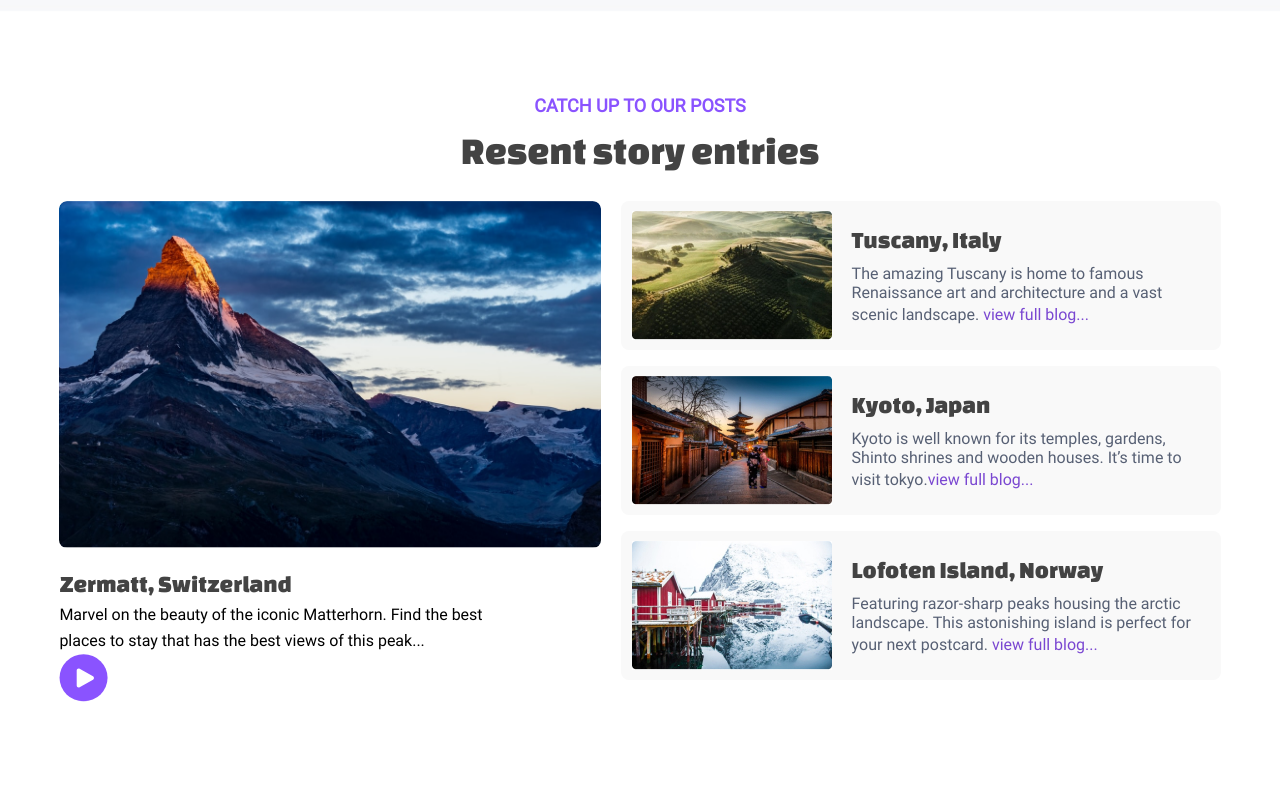
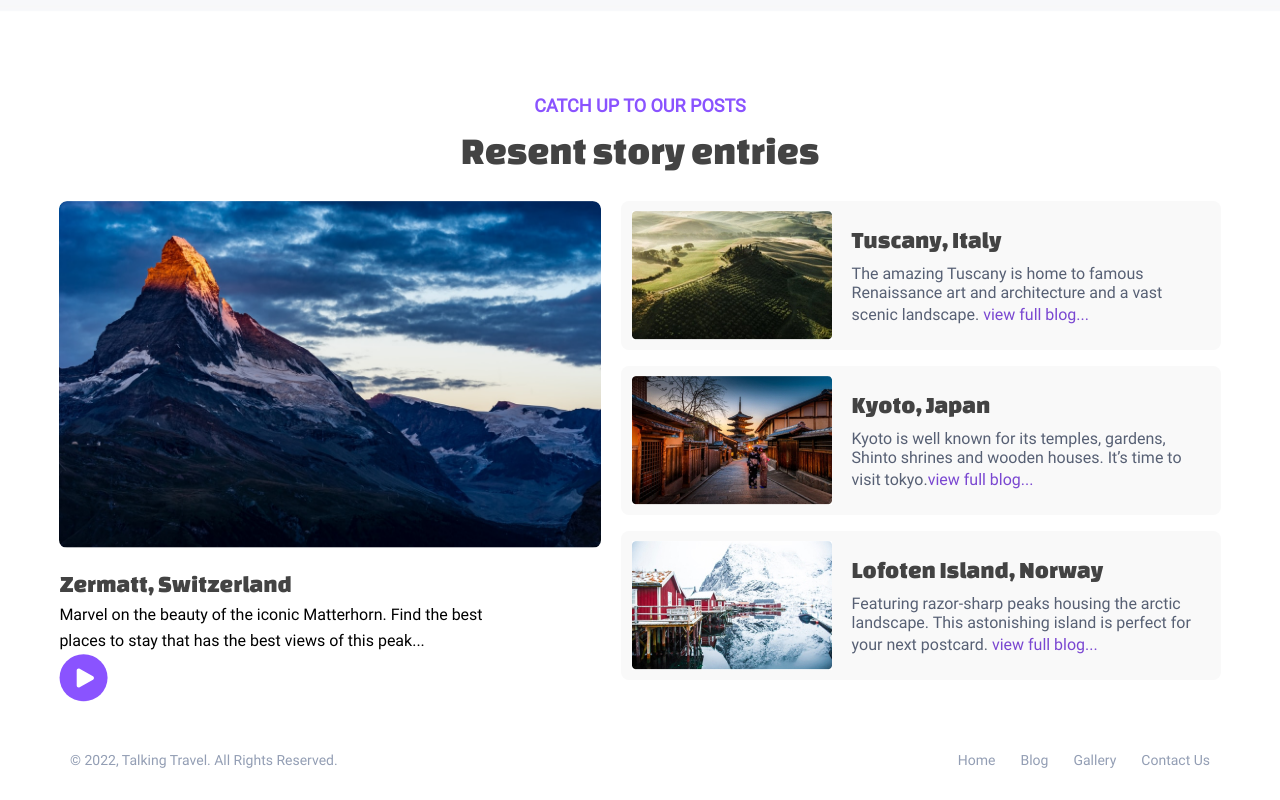
Before and after one commit to 1Murphy1/WebDevelop, a plain HTML site: page index.html in a window 1280 px wide. Shown: the part 2856-3656 px from the top of the page. Before the commit the page ends 3576 px from the top, so only its background shows below. Drawn offline with Linux system fonts and the light colour scheme.

Commit message:
add footer, first page - done

```diff
--- a/index.html
+++ b/index.html
@@ -160,5 +160,14 @@
             </div>
         </div>
     </div>
+    <footer class="footer">
+        <span class="footer-left">© 2022, Talking Travel. All Rights Reserved.</span>
+        <div class="footer-right">
+            <p>Home</p>
+            <p>Blog</p>
+            <p>Gallery</p>
+            <p>Contact Us</p>
+        </div>
+    </footer>
 </body>
 </html>
--- a/styles/style.scss
+++ b/styles/style.scss
@@ -581,3 +581,21 @@ hr{
     }
 
 }
+
+.footer{
+    max-width: 1140px;
+    width: 100%;
+    padding: 32px;
+    display: flex;
+    justify-content: space-between;
+    font-family: "Roboto";
+    font-size: 14px;
+    color: #939EB4;
+    &-right {
+        display: flex;
+
+        p {
+          margin-left: 25px;
+        }
+      }
+}
```
Also changed, not shown: styles/style.css.
